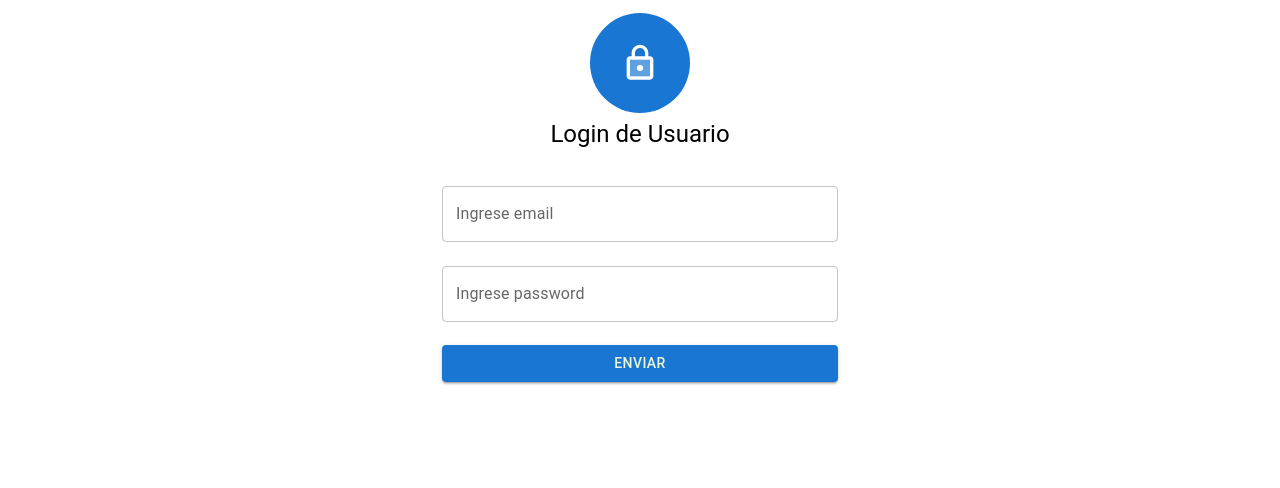
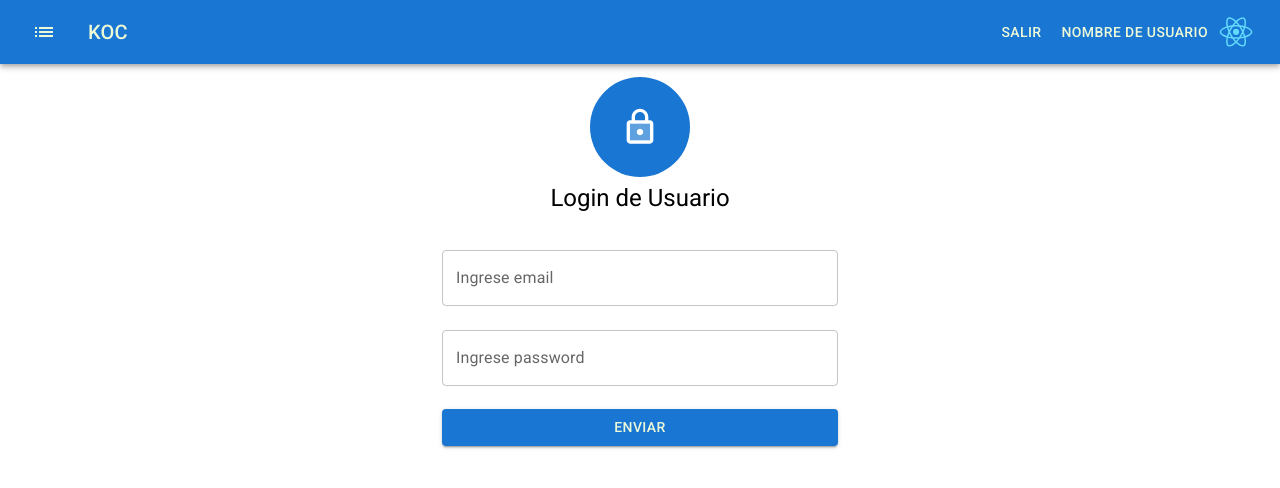
Before and after one commit to esanchez0/FrontBase, a React (Create React App) app: page /auth/login in a window 1280 px wide. Shown: the top 488 px of the page. Built offline with nearby package versions, Linux system fonts and the light colour scheme.

Commit message:
Se sube barra de navegacion

```diff
--- a/public/index.html
+++ b/public/index.html
@@ -10,6 +10,10 @@
       content="Web site created using create-react-app"
     />
     <link rel="apple-touch-icon" href="%PUBLIC_URL%/logo192.png" />
+
+    <link rel="stylesheet" href="https://fonts.googleapis.com/css?family=Roboto:300,400,500,700&display=swap" />
+    <link rel="stylesheet" href="https://fonts.googleapis.com/icon?family=Material+Icons" />
+
     <!--
       manifest.json provides metadata used when your web app is installed on a
       user's mobile device or desktop. See https://developers.google.com/web/fundamentals/web-app-manifest/
--- a/src/App.js
+++ b/src/App.js
@@ -1,17 +1,32 @@
+import React, { react, useState, useEffect, Fragment } from "react";
+import { BrowserRouter, Routes, Route } from "react-router-dom";
+import { ThemeProvider } from "@mui/material/styles";
 import theme from "./theme/theme";
-import { Button, Grid, Snackbar, TextField } from "@mui/material";
-import { ThemeProvider } from "@emotion/react";
+import AppNavbar from "./componentes/navegacion/AppNavbar";
+import { Grid, Snackbar } from "@mui/material";
+// import { useStateValue } from "./contexto/store";
+// import RutaSegura from "./componentes/navegacion/RutaSegura";
+
 import RegistrarUsuario from "./componentes/seguridad/RegistrarUsuario";
 import Login from "./componentes/seguridad/Login";
 import PerfilUsuario from "./componentes/seguridad/PerfilUsuario";
 
+
 function App() {
   return (
-    <ThemeProvider theme={theme}>
-      {/* <RegistrarUsuario></RegistrarUsuario> */}
-      <Login></Login>
-      {/* <PerfilUsuario></PerfilUsuario> */}
-    </ThemeProvider>
+    <BrowserRouter>
+      <ThemeProvider theme={theme}>
+        <AppNavbar></AppNavbar>
+        <Grid container>
+          <Routes>
+            <Route exact path="/auth/login" element={<Login></Login>}></Route>
+            <Route exact path="/auth/registrar" element={<RegistrarUsuario></RegistrarUsuario>}></Route>
+            <Route exact path="/auth/perfil" element={<PerfilUsuario></PerfilUsuario>}></Route>
+            <Route exact path="/" element={<PerfilUsuario></PerfilUsuario>}></Route>
+          </Routes>
+        </Grid>
+      </ThemeProvider>
+    </BrowserRouter>
   );
 }
 
--- /dev/null
+++ b/src/componentes/navegacion/AppNavbar.js
@@ -0,0 +1,14 @@
+import { AppBar } from "@mui/material";
+import React from "react";
+import BarSesion from "./bar/BarSesion";
+//import { useStateValue } from "../../contexto/store";
+
+const AppNavbar = () => {
+  return (
+    <AppBar position="static">
+      <BarSesion></BarSesion>
+    </AppBar>
+  );
+};
+
+export default AppNavbar;
--- /dev/null
+++ b/src/componentes/navegacion/bar/BarSesion.js
@@ -0,0 +1,82 @@
+import {
+  Avatar,
+  Button,
+  Drawer,
+  IconButton,
+  Toolbar,
+  Typography,
+} from "@mui/material";
+import React, { useState } from "react";
+import FotoUsuarioTemp from "../../../logo.svg";
+import { makeStyles } from "@mui/styles";
+//import { useStateValue } from "../../../contexto/store";
+import { MenuIzquierda } from "./MenuIzquierda";
+import { MenuDerecha } from "./MenuDerecha";
+import { redirect, useNavigate } from "react-router-dom";
+
+const useStyles = makeStyles((theme) => ({
+  //Logica para mostrar u ocultar el menu, dependiendo del dispositivo
+  seccionDesktop: {
+    display: "none",
+    [theme.breakpoints.up("md")]: {
+      display: "flex",
+    },
+  },
+  seccionMobile: {
+    display: "flex",
+    [theme.breakpoints.up("md")]: {
+      display: "none",
+    },
+  },
+
+  //Separacion entre menu izquierdo y menu derecho
+  grow: {
+    flexGrow: 1,
+  },
+
+  avatarSize: {
+    width: 40,
+    height: 40,
+  },
+  list: {
+    width: 250,
+  },
+  ListItemText: {
+    fontSize: "14px",
+    fontWeight: 600,
+    paddingLeft: "15px",
+    color: "212121",
+  },
+}));
+
+const BarSesion = () => {
+  //   const [{ sesionUsuario }, dispatch] = useStateValue();
+  const classes = useStyles();
+  //   const navigate = useNavigate();
+
+  return (
+    <Toolbar>
+      <IconButton color="inherit">
+        <i className="material-icons">lists</i>
+      </IconButton>
+      <Typography variant="h6">KOC</Typography>
+      <div className={classes.grow}></div>
+
+      {/* Botones del menu, exclusivos para dispositivos moviles, no se muestran con celular */}
+      <div className={classes.seccionDesktop}>
+        <Button color="inherit">Salir</Button>
+        <Button color="inherit">{"Nombre de usuario"}</Button>
+        <Avatar src={FotoUsuarioTemp}></Avatar>
+      </div>
+
+      {/* Menu exclusivo para dispositivos mobiles, no se muestra en desktop */}
+      <div className={classes.seccionMobile}>
+        <IconButton color="inherit">
+          <i className="material-icons">menu_open</i>
+        </IconButton>
+      </div>
+    </Toolbar>
+  );
+};
+
+export default BarSesion;
--- a/src/componentes/seguridad/PerfilUsuario.js
+++ b/src/componentes/seguridad/PerfilUsuario.js
@@ -28,7 +28,6 @@ const PerfilUsuario = () => {
     // ObtenerUsuarioActual(dispatch).then((response) => {
     ObtenerUsuarioActual().then((response) => {
       setDatos(response.data);
-      console.log("eder", response.data);
     });
   }, []);
 
--- a/src/theme/theme.js
+++ b/src/theme/theme.js
@@ -1,12 +1,23 @@
 import { createTheme } from "@mui/material/styles";
+
+// const theme = createTheme({
+//   palette: {
+//     primary: {
+//       light: "#ff7961", //mouse over
+//       main: "#f44336", //color principal
+//       dark: "#ba000d", //color obscuro del proyecto
+//       contratext: "#ecfad8", //contraste a barras de navegacion
+//     },
+//   },
+// });
 
 const theme = createTheme({
   palette : {
       primary : {
-            light : "#63a4fff",//mouse over
-            main : "#1976d2",//color principal
-            dark : "#004ba0",//color obscuro del proyecto
-            contrastText : "#ecfad8"//contraste a barras de navegacion
+          light : "#63a4fff",
+          main : "#1976d2",
+          dark : "#004ba0",
+          contrastText : "#ecfad8"
       }
 
   },
```
Also changed, not shown: package.json (+7 -2 lines), src/componentes/navegacion/RutaSegura.js (added), src/componentes/navegacion/bar/MenuDerecha.js (added), src/componentes/navegacion/bar/MenuIzquierda.js (added), 1 other file (tests, documents, lock files or other folders). Lines whose indentation alone changed are shown as unchanged.
